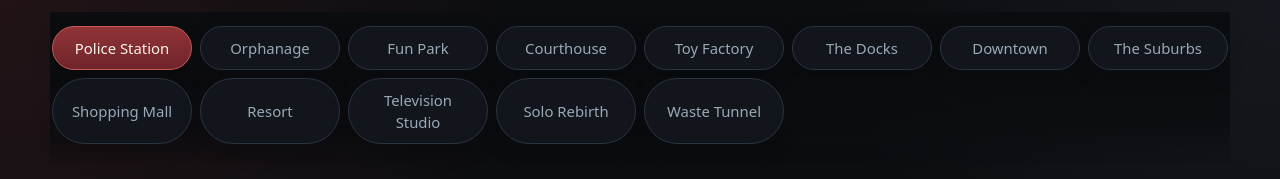
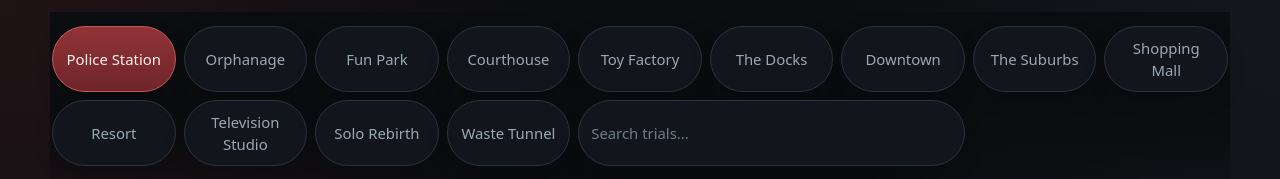
Before and after one commit to bee2000k/outlast-trials-quickguide, a plain HTML site: page index.html in a window 1280 px wide. Shown: the top 179 px of the page. Drawn offline with Linux system fonts and the light colour scheme.

Commit message:
Update index.html

```diff
--- a/index.html
+++ b/index.html
@@ -66,7 +66,7 @@
     }
     .tabs {
       display: grid;
-      grid-template-columns: repeat(auto-fit, minmax(132px, 1fr));
+      grid-template-columns: repeat(auto-fit, minmax(118px, 1fr));
       gap: 8px;
       overflow: visible;
       padding: 4px 2px 10px;
@@ -102,6 +102,32 @@
       color: #fff2ec;
       background: linear-gradient(180deg, #913337, #6f252b);
       border-color: #c75a57;
+    }
+    .search-wrap {
+      position: relative;
+      min-width: 0;
+      grid-column: span 3;
+    }
+    .trial-search {
+      width: 100%;
+      height: 100%;
+      min-height: 41px;
+      border: 1px solid var(--border);
+      border-radius: 999px;
+      background: var(--panel);
+      color: var(--text);
+      padding: 10px 12px;
+      font: inherit;
+      font-size: 0.93rem;
+      box-shadow: 0 8px 20px rgba(0,0,0,0.18);
+    }
+    .trial-search::placeholder {
+      color: var(--faint);
+    }
+    .trial-search:focus {
+      outline: 3px solid var(--focus);
+      outline-offset: 2px;
+      border-color: #435166;
     }
     .map-header {
       display: flex;
@@ -254,8 +280,12 @@
         flex-direction: column;
         gap: 3px;
       }
-      .tabs { grid-template-columns: repeat(auto-fit, minmax(112px, 1fr)); }
+      .tabs { grid-template-columns: repeat(auto-fit, minmax(104px, 1fr)); }
       .tab { padding: 9px 10px; font-size: 0.86rem; }
+      .trial-search { min-height: 42px; font-size: 0.9rem; }
+    }
+    @media (max-width: 380px) {
+      .search-wrap { grid-column: span 2; }
     }
   </style>
 </head>
@@ -263,6 +293,7 @@
   <main class="shell">
     <nav class="tabs-wrap" aria-label="Map tabs">
       <div class="tabs" id="tabs"></div>
+      <datalist id="trial-search-options"></datalist>
     </nav>
     <section id="content" aria-live="polite"></section>
   </main>
@@ -1253,6 +1284,7 @@
 ];
     const tabsEl = document.getElementById('tabs');
     const contentEl = document.getElementById('content');
+    const searchOptionsEl = document.getElementById('trial-search-options');
 
     function tagClass(tag) {
       const lower = tag.toLowerCase();
@@ -1274,6 +1306,24 @@
         .replace(/&/g, '&amp;')
         .replace(/</g, '&lt;')
         .replace(/>/g, '&gt;');
+    }
+
+    function getSearchItems() {
+      return maps.flatMap((entry, mapIndex) =>
+        entry.trials.map(trial => ({
+          label: `${entry.map} - ${trial.name}`,
+          mapIndex,
+          cardId: `${entry.map}::${trial.name}`
+        }))
+      );
+    }
+
+    function jumpToTrial(label) {
+      const item = getSearchItems().find(result => result.label.toLowerCase() === label.trim().toLowerCase());
+      if (!item) return;
+
+      localStorage.setItem('outlast-selected-trial-card', item.cardId);
+      renderMap(item.mapIndex, item.cardId);
     }
 
     function emphasizeMechanics(text) {
@@ -1311,7 +1361,7 @@
       return safe;
     }
 
-    function renderMap(index) {
+    function renderMap(index, scrollToCardId = null) {
       const selected = maps[index];
       document.querySelectorAll('.tab').forEach((tab, i) => {
         tab.classList.toggle('active', i === index);
@@ -1336,13 +1386,18 @@
         <div class="grid">${cards}</div>
       `;
 
-      const selectedCardId = localStorage.getItem('outlast-selected-trial-card');
+      const selectedCardId = scrollToCardId || localStorage.getItem('outlast-selected-trial-card');
+      let selectedCard = null;
       if (selectedCardId) {
-        const selectedCard = contentEl.querySelector(`.trial[data-card-id="${CSS.escape(selectedCardId)}"]`);
+        selectedCard = contentEl.querySelector(`.trial[data-card-id="${CSS.escape(selectedCardId)}"]`);
         if (selectedCard) selectedCard.classList.add('selected');
       }
 
-      window.scrollTo({ top: 0, behavior: 'smooth' });
+      if (scrollToCardId && selectedCard) {
+        selectedCard.scrollIntoView({ behavior: 'smooth', block: 'center' });
+      } else {
+        window.scrollTo({ top: 0, behavior: 'smooth' });
+      }
     }
 
     function initTabs() {
@@ -1356,7 +1411,34 @@
         >
           ${entry.map}
         </button>
-      `).join('');
+      `).join('') + `
+        <div class="search-wrap">
+          <input
+            id="trial-search"
+            class="trial-search"
+            type="search"
+            list="trial-search-options"
+            placeholder="Search trials..."
+            autocomplete="off"
+            aria-label="Search trials and challenges"
+          />
+        </div>
+      `;
+
+      const searchItems = getSearchItems();
+      searchOptionsEl.innerHTML = searchItems
+        .map(item => `<option value="${escapeHtml(item.label)}"></option>`)
+        .join('');
+
+      const searchInput = document.getElementById('trial-search');
+      searchInput.addEventListener('change', event => {
+        jumpToTrial(event.target.value);
+      });
+      searchInput.addEventListener('keydown', event => {
+        if (event.key !== 'Enter') return;
+        event.preventDefault();
+        jumpToTrial(event.target.value);
+      });
       tabsEl.addEventListener('click', event => {
         const button = event.target.closest('button[data-index]');
         if (!button) return;
```
